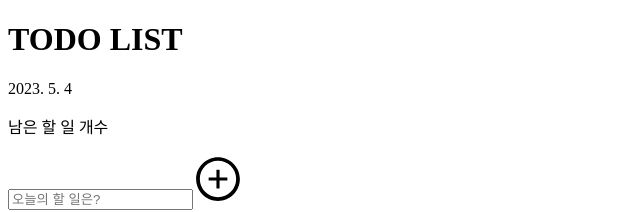
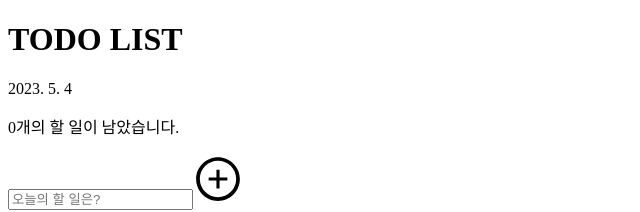
Before and after one commit to codeit-bootcamp-frontend/andy-sally-todolist, a React (Vite) app: page / in a window 1280 px wide. Shown: the top 212 px of the page, without its empty margins (0-640 px from the left). Built offline with nearby package versions, Linux system fonts and the light colour scheme.

Commit message:
feat: 할일 체크 기능 완성

```diff
--- a/src/App.jsx
+++ b/src/App.jsx
@@ -10,6 +10,9 @@ function App() {
   function makePrettyDate(date) {
     return `${date.getFullYear()}. ${date.getMonth() + 1}. ${date.getDate()}`;
   }
+
+  const undoneTodo = list.filter((object) => object.isDone === false);
+  const undoneTodoLength = undoneTodo.length;
 
   function addListItem(inputObject) {
     if (!inputObject.content) return;
@@ -30,13 +33,14 @@ function App() {
           return { ...item, isDone: false };
         }
       }
+      return item;
     });
     setList(nextList);
   }
 
   return (
     <>
-      <Header createdDate={makePrettyDate(createdDate)} />
+      <Header createdDate={makePrettyDate(createdDate)} undoneTodo={undoneTodoLength} />
       <ToDoInput onAdd={addListItem} />
       <ToDoList list={list} onDelete={deleteListItem} onCheck={checkListItem} />
     </>
--- a/src/components/Header.jsx
+++ b/src/components/Header.jsx
@@ -1,10 +1,10 @@
-function Header({ createdDate }) {
+function Header({ createdDate, undoneTodo }) {
   return (
     <>
       <h1>TODO LIST</h1>
       <div>
         <p>{createdDate}</p>
-        <p>남은 할 일 개수</p>
+        <p>{undoneTodo}개의 할 일이 남았습니다.</p>
       </div>
     </>
   );
--- /dev/null
+++ b/src/components/ToDoList.css
@@ -0,0 +1,5 @@
+.no-bullet {
+  list-style-type: none;
+  margin: 0;
+  padding: 0;
+}
--- a/src/components/ToDoList.jsx
+++ b/src/components/ToDoList.jsx
@@ -1,7 +1,9 @@
+import "./ToDoList.css";
+
 import ToDoListItem from "./ToDoListItem";
 function ToDoList({ list, onDelete, onCheck }) {
   return (
-    <ul>
+    <ul className="no-bullet">
       {list.map((item) => (
         <ToDoListItem key={item.id} id={item.id} isDone={item.isDone} content={item.content} onDelete={onDelete} onCheck={onCheck} />
       ))}
--- a/src/components/ToDoListItem.jsx
+++ b/src/components/ToDoListItem.jsx
@@ -1,3 +1,5 @@
+import { MdOutlineCheckCircleOutline, MdRadioButtonUnchecked } from "react-icons/md";
+
 function ToDoListItem({ id, content, isDone, onDelete, onCheck }) {
   function handleDeleteItem() {
     onDelete(id);
@@ -10,9 +12,9 @@ function ToDoListItem({ id, content, isDone, onDelete, onCheck }) {
   return (
     <li className="todolist-item" id={id}>
       <button className="check-button" onClick={handleCheckItem}>
-        {isDone ? "체크표시 아이콘" : "빈 동그라미"}
+        {isDone ? <MdOutlineCheckCircleOutline /> : <MdRadioButtonUnchecked />}
       </button>
-      {content}
+      <input defaultValue={content} />
       <button onClick={handleDeleteItem}>X</button>
     </li>
   );
```
Also changed, not shown: 1 other file (tests, documents, lock files or other folders).
